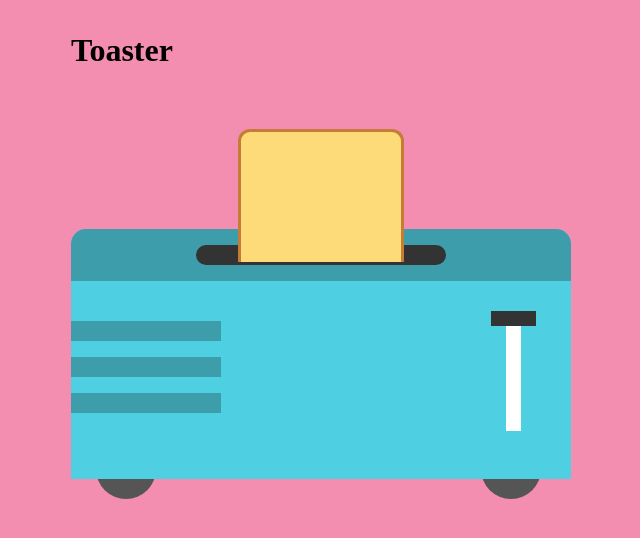
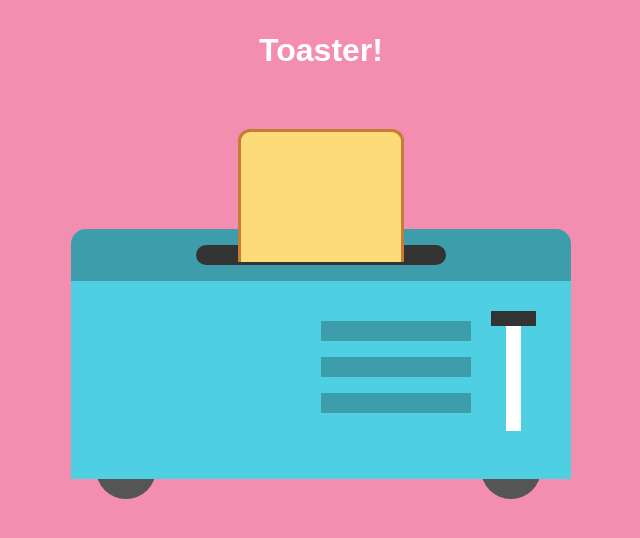
Before and after one commit to danielvanc/toaster, a React (Create React App) app: page / in a window 1280 px wide. Shown: the top 538 px of the page, without its empty margins (319-959 px from the left). Built offline with nearby package versions, Linux system fonts and the light colour scheme.

Commit message:
Additional styling tweaks

```diff
--- a/src/App.js
+++ b/src/App.js
@@ -26,9 +26,14 @@ const theme = {
 
 const AppContainer = styled.div`
   border:0;
+  font-family: Arial, Helvetica, sans-serif;
   margin: 0 auto;
   position: relative;
+  text-align: center;
   width: 500px;
+  h1 {
+    color: white;
+  }
 `
 
 const Wheel = styled.span`
@@ -54,7 +59,7 @@ const App = () => (
       <title>Toaster!</title>
     </Helmet>
     <GlobalStyles />
-    <h1>Toaster</h1>
+    <h1>Toaster!</h1>
     {
       /*
         Toaster.
--- a/src/components/toaster.js
+++ b/src/components/toaster.js
@@ -39,6 +39,7 @@ const Toaster = styled.div`
     position: relative;
     .handle {
       background: ${props => props.theme.lightGrey};
+      border: 0;
       cursor: pointer;
       display: block;
       z-index: 4;
@@ -81,7 +82,7 @@ class toaster extends Component {
           <span className="bar"></span>
         </span>
         <span className="lever">
-          <span className="handle"></span>
+          <button className="handle"></button>
         </span>
       </Toaster>
     );
```
